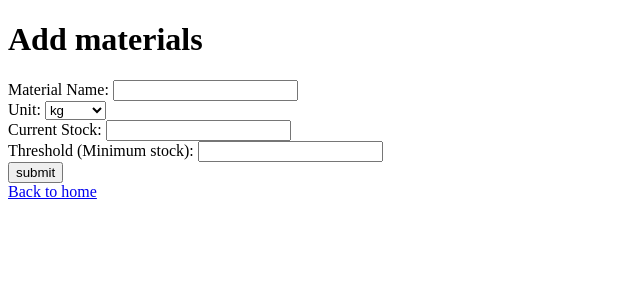
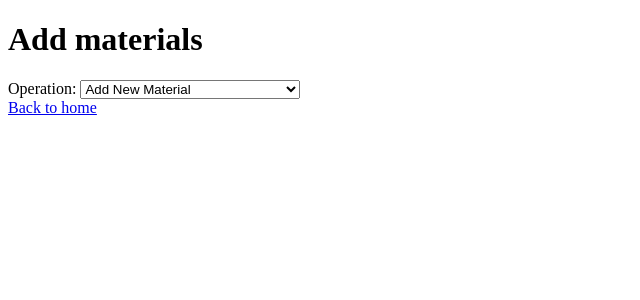
Before and after one commit to DARSHAN-V0909/lumberjack.rfc, a Flask app: page /materialAdd in a window 1280 px wide. Shown: the top 300 px of the page, without its empty margins (0-640 px from the left). Run offline with Flask 3, Linux system fonts and the light colour scheme.

Commit message:
Added js work, splitting python files will happen now

```diff
--- a/static/materialsAdd.js
+++ b/static/materialsAdd.js
@@ -1,6 +1,8 @@
 let form = document.getElementById("materialsAdd");
 form.addEventListener("submit",async function(event){
     event.preventDefault();
+    let operation=document.getElementById("operation").value;
+    if(operation=='ADD'){
         const formData=new FormData(form);
         const name=formData.get('name');
         const unit=formData.get('unit');
@@ -21,4 +23,112 @@ form.addEventListener("submit",async function(event){
             alert("Error, materials couldn't be added! Check console for more information");
             console.log('Error: ' + result.error || result.message||"Unknown error");
         }
+    }else if(operation=='UPDATE'){
+        const formData=new FormData(form);
+        const material=formData.get('material');
+        const quantity=formData.get('quantity');
+        let response= await fetch("/materials",{
+            method: "UPDATE",
+            headers:{
+                'Content-type':'application/json'
+            },
+            body:JSON.stringify({'name':material,'quantity':quantity})
+        });
+        let result=await response.json();
+        console.log(result);
+        if(response.ok){
+            alert('Material updated succesfully');
+        }else{
+            alert("Error, materials couldn't be updated! Check console for more information");
+            console.log('Error: ' + result.error || result.message||"Unknown error");
+        }
+    }else if(operation=='DELETE'){
+        const formData=new FormData(form);
+        const material=formData.get('material');
+        let response= await fetch("/materials",{
+            method: "UPDATE",
+            headers:{
+                'Content-type':'application/json'
+            },
+            body:JSON.stringify({'name':material})
+        });
+        let result=await response.json();
+        console.log(result);
+        if(response.ok){
+            alert('Material deleted succesfully');
+        }else{
+            alert("Error, materials couldn't be deleted! Check console for more information");
+            console.log('Error: ' + result.error || result.message||"Unknown error");
+        }
+    }
+
 })
+//operations on selecting option in select
+document.getElementById("operation").addEventListener('change',async function(){
+    let value=document.getElementById("operation").value;
+    let renderArea=document.getElementById("renderArea");
+    if(value=="ADD"){
+        renderArea.innerHTML=`Material Name: <input type="text" name="name" id="name" required><br>
+        Unit:          <select name="unit" id="unit" required>
+                            <option value="kg">kg</option><br>
+                            <option value="Liters">Liters</option><br>
+                            <option value="g">grams</option>
+                            <option value="pieces">pieces</option>
+                            <option value="bags">bags</option>
+                            <option value="units">units</option>
+                         </select><br>
+        Current Stock:   <input type="number" name="current_stock" id="current_stock" required min="0"><br>
+        Threshold (Minimum stock): <input type="number" name="threshold" id="threshold" required min="0"><br>
+        <input type="submit" value="submit">`
+    }else if(value=='UPDATE'){
+        let htmlString=`Select Material: <select id="material" required>
+        `;//add event listener for material to give max material to remove
+        let response=await fetch('/materials',{
+            method:'GET',
+            headers:{
+                'Content-type':'application/json'
+            }
+        });
+        let resultSet=await response.json();//stores all the db values
+        console.log(response);
+        if(!response.ok){
+            alert("Error, materials couldn't be added! Check console for more information");
+            console.log('Error: ' + result.error || result.message||"Unknown error");
+        }
+        resultSet.forEach(element => {
+            htmlString+=`<option value="${element['name']}">${element['name']}</option>`
+        });
+        renderArea.innerHTML=htmlString+'</select><br>';
+        document.getElementById('material').addEventListener('change',function(){
+            let value=this.value;
+            let maxValue=0;
+            let numberField=document.getElementById('numField');
+            for(let key in resultSet){
+                if(key['name']==value){
+                    maxValue=key['current_stock'];break;
+                }
+            }
+            numberField.html+=`<input type="number" min="${-1*maxValue}" id="quantity">`;
+        });
+        renderArea.innerHTML+='<input type="submit" value="submit">';
+    }else if(value=='DELETE'){
+        let htmlString=`Select Material: <select id="material" required>
+        `;//add event listener for material to give max material to remove
+        let response=await fetch('/materials',{
+            method:'GET',
+            headers:{
+                'Content-type':'application/json'
+            }
+        });
+        let resultSet=await response.json();//stores all the db values
+        console.log(response);
+        if(!response.ok){
+            alert("Error, materials couldn't be added! Check console for more information");
+            console.log('Error: ' + result.error || result.message||"Unknown error");
+        }
+        resultSet.forEach(element => {
+            htmlString+=`<option value="${element['name']}">${element['name']}</option>`
+        });
+        renderArea.innerHTML=htmlString+'</select><br>';
+    }
+});
--- a/templates/materialAdd.html
+++ b/templates/materialAdd.html
@@ -10,18 +10,15 @@
 <body>
     <h1>Add materials</h1>
     <form method="POST" id="materialsAdd">
-        Material Name: <input type="text" name="name" id="name" required><br>
-        Unit:          <select name="unit" id="unit" required>
-                            <option value="kg">kg</option><br>
-                            <option value="Liters">Liters</option><br>
-                            <option value="g">grams</option>
-                            <option value="pieces">pieces</option>
-                            <option value="bags">bags</option>
-                            <option value="units">units</option>
-                         </select><br>
-        Current Stock:   <input type="number" name="current_stock" id="current_stock" required min="0"><br>
-        Threshold (Minimum stock): <input type="number" name="threshold" id="threshold" required min="0"><br>
-        <input type="submit" value="submit">
+        Operation:      <select name="operation" id="operation">
+                            <option value="ADD">Add New Material</option>
+                            <option value="UPDATE">Update Existing material Quantity</option>
+                            <option value="DELETE">Delete a material</option>
+                        </select>
+        <div id="renderArea">
+
+        </div>
+        <div id="numField"></div>
     </form>
     <a href="/home">Back to home</a>
     <script src="../static/materialsAdd.js"></script>
```
Lines whose indentation alone changed are shown as unchanged.
